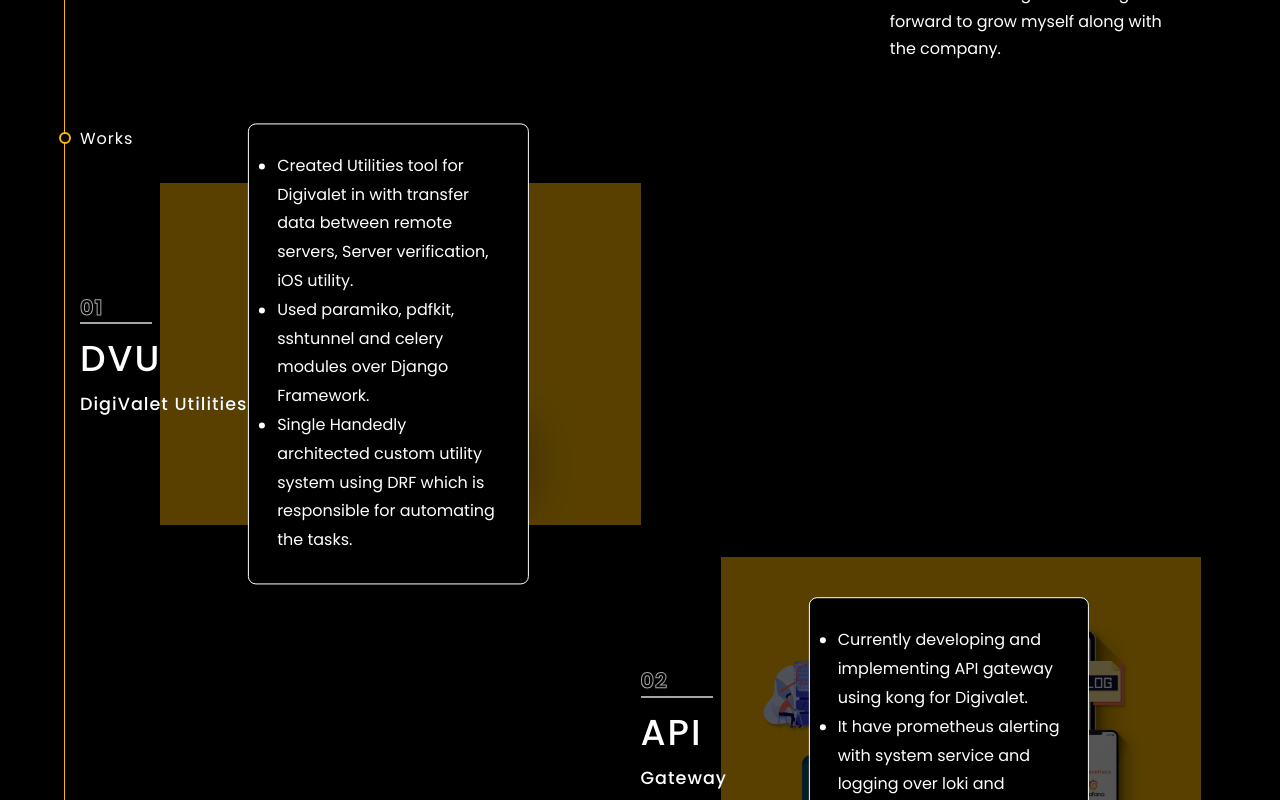
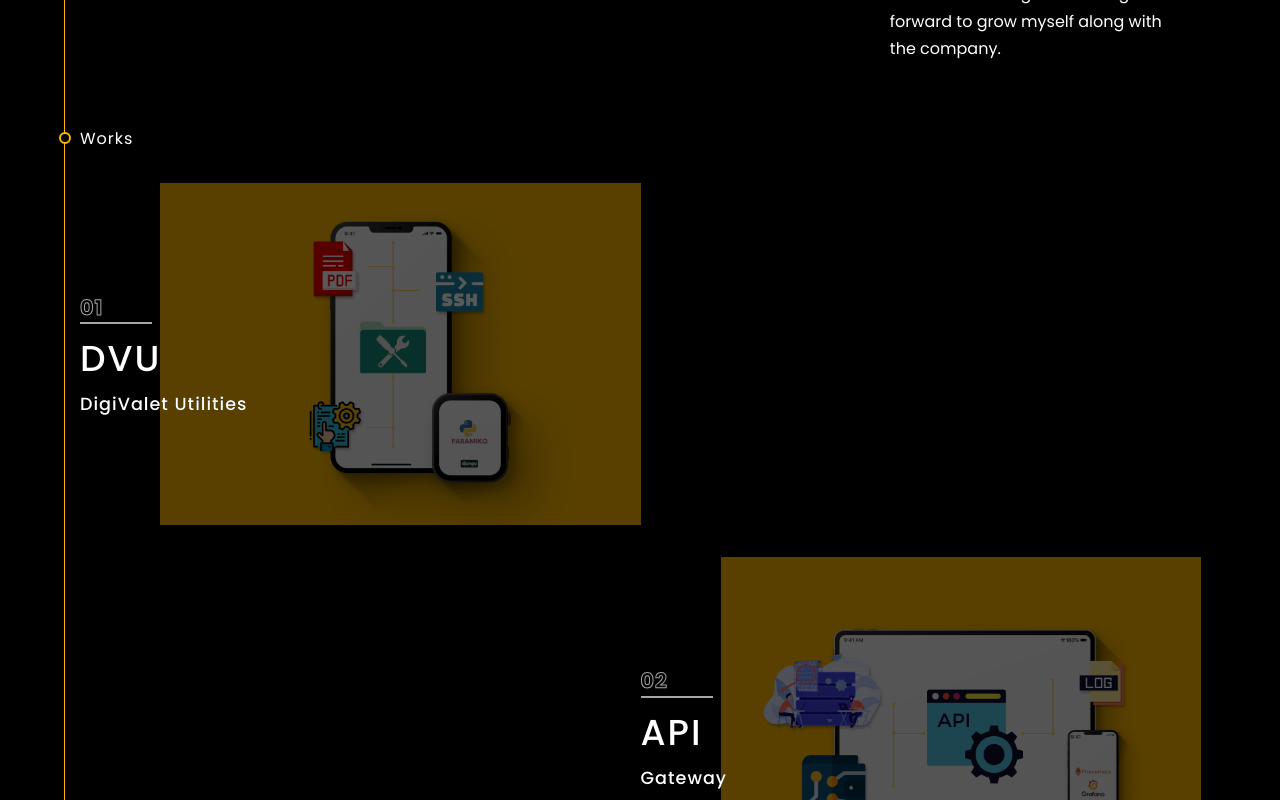
Before and after one commit to vbhv10/vbhv10, a Next.js app: page / in a window 1280 px wide. Shown: the part 1120-1920 px from the top of the page. Built offline with nearby package versions, Linux system fonts and the light colour scheme.

Commit message:
project-animation

```diff
--- a/pages/index.js
+++ b/pages/index.js
@@ -393,14 +393,16 @@
     position: "absolute",
     top: "50%",
     left: "50%",
-    transform: "translate(-40%,  -50%)",
+    transform: "translate(-42%,  -50%)",
     background: "black",
     borderRadius: 8,
     border: "1px solid white",
     padding: 8,
     zIndex: 3,
-    opacity: 1,
+    opacity: 0,
+    width: "calc(100% - 7rem)",
     "&:hover": {
+      transition: "all 0.3s ease",
       opacity: 1,
     },
     [theme.breakpoints.down(500)]: {
```
